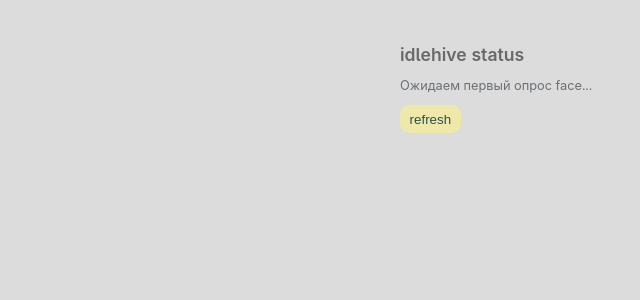
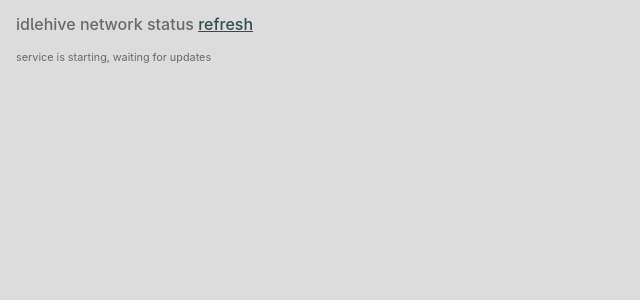
Before and after one commit to fluidpanda/status, a FastAPI app: page / in a window 1280 px wide. Shown: the top 300 px of the page, without its empty margins (0-640 px from the left). Run offline with FastAPI, Linux system fonts and the light colour scheme; some web fonts are replaced.

Commit message:
Some changes

```diff
--- a/status/mikrotik_client.py
+++ b/status/mikrotik_client.py
@@ -130,7 +130,7 @@
     Every default-route candidate in routing-table=remote, with
     its distance and whether RouterOS currently has it active - NOT
     filtered down to just the active one, on purpose. With both
-    candidates in hand, role (primary/backup) can be worked out from
+    candidates in hand, role (primary/secondary) can be worked out from
     distance instead of hardcoded in config: lower distance is
     primary by RouterOS's own convention, and the leading "A" flag
     in terse output says which one actually won right now.
--- a/status/templates/_status_fragment.html
+++ b/status/templates/_status_fragment.html
@@ -1,25 +1,22 @@
 <div id="status-list">
     {% if snapshot is none %}
-    <p class="hint">Ожидаем первый опрос face...</p>
+    <p class="hint">service is starting, waiting for updates</p>
     {% else %}
     {% if snapshot.stale %}
-    <p class="stale-warning">Данные устарели - последний опрос face не удался</p>
+    <p class="stale-warning">Error connecting to face</p>
     {% endif %}
     <ul>
         {% for node in snapshot.nodes %}
-        {% set color = 'red' if not node.available else ('blue' if node.role == 'backup' else 'green') %}
+        {% set color = 'red' if not node.available else ('blue' if node.role == 'secondary' else 'green') %}
         <li>
             <span class="dot dot-{{ color }}"></span>
             <span class="node-name">{{ node.name }}</span>
             {% if node.avg_rtt_ms is not none %}
             <span class="rtt">{{ "%.1f"|format(node.avg_rtt_ms) }} ms</span>
             {% endif %}
-            {% if node.role == "secondary" and node.active %}
-            <span class="active-badge">активен</span>
-            {% endif %}
         </li>
         {% endfor %}
     </ul>
-    <p class="updated-at">Обновлено: {{ snapshot.updated_at.strftime("%H:%M:%S") }}</p>
+    <p class="updated-at">Last update at {{ snapshot.updated_at.strftime("%d %b %Y %H:%M:%S") }}</p>
     {% endif %}
 </div>
--- a/status/templates/index.html
+++ b/status/templates/index.html
@@ -3,7 +3,7 @@
 <head>
     <meta charset="UTF-8">
     <title>idlehive - network status</title>
-    <script src="/status/staticin.js"></script>
+    <script src="/static/htmx.min.js"></script>
     <link rel="preconnect" href="https://rsms.me/">
     <link rel="stylesheet" href="https://rsms.me/inter/inter.css">
     <style>
@@ -12,55 +12,43 @@
             font-feature-settings: "cv05";
             font-kerning: normal;
             font-variant-ligatures: common-ligatures contextual;
-            font-variant-numeric: slashed-zero tabular-nums;
+            font-variant-numeric: tabular-nums;
             font-weight: 400;
             hyphens: auto;
             tab-size: 2em;
-        }
-
-        @supports (font-variation-settings: normal) {
-            :root {
-                font-family: Inter, sans-serif;
-                font-feature-settings: "cv05";
-                font-kerning: normal;
-                font-variant-ligatures: common-ligatures contextual;
-                font-variant-numeric: slashed-zero tabular-nums;
-                font-weight: 400;
-                hyphens: auto;
-                tab-size: 2em;
-            }
         }
 
         body {
             background: gainsboro;
             color: dimgray;
             font-size: 0.8rem;
-            margin: 0 auto;
-            max-width: 480px;
-            padding: 2rem;
+            max-width: 16rem;
+            margin: 0;
+            padding-top: 0.2rem;
+            padding-left: 1rem;
         }
 
         h1 {
-            font-size: 1.1rem;
-            font-weight: 600;
+            font-size: 1rem;
+            font-weight: 500;
         }
 
         ul {
             list-style: none;
             padding: 0;
-            margin: 1rem 0;
+            margin: 0.5rem 0;
         }
 
         li {
             display: flex;
             align-items: center;
-            gap: 0.6rem;
+            gap: 0.4rem;
             padding: 0.4rem 0;
         }
 
         .dot {
-            width: 12px;
-            height: 12px;
+            width: 0.55rem;
+            height: 0.55rem;
             border-radius: 50%;
             display: inline-block;
             flex-shrink: 0;
@@ -83,53 +71,29 @@
         }
 
         .rtt {
-            color: darkgoldenrod;
-            font-size: 0.9rem;
             margin-left: auto;
-        }
-
-        .active-badge {
-            font-size: 0.75rem;
-            color: #3e8ecf;
-            border: 1px solid #3e8ecf;
-            border-radius: 4px;
-            padding: 0 0.4em;
+            font-size: 0.7rem;
         }
 
         .stale-warning {
-            color: #cfa23e;
+            color: darkgoldenrod;
         }
 
-        .hint {
-            color: #6b7076;
-        }
-
-        .updated-at {
-            color: #6b7076;
+        .updated-at, .hint {
             font-size: 0.85em;
             margin-top: 1rem;
         }
 
-        button {
-            background: palegoldenrod;
+        h1 a {
             color: darkslategray;
-            border: 0;
-            border-radius: 0.6rem;
-            padding: 0.4rem 0.6rem;
-            cursor: pointer;
-        }
-
-        button:hover {
-            background: lightgoldenrodyellow;
         }
     </style>
 </head>
 <body>
-<h1>idlehive status</h1>
+<h1>idlehive network status <a href="#" hx-post="/fragment/status/refresh" hx-target="#status-list"
+                       hx-swap="outerHTML">refresh</a></h1>
 
 {% include "_status_fragment.html" %}
-
-<button hx-post="/fragment/status/refresh" hx-target="#status-list" hx-swap="outerHTML">refresh</button>
 
 <div hx-get="/fragment/status" hx-trigger="every 60s" hx-target="#status-list" hx-swap="outerHTML"
      style="display:none"></div>
```
